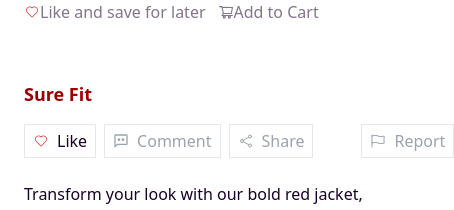
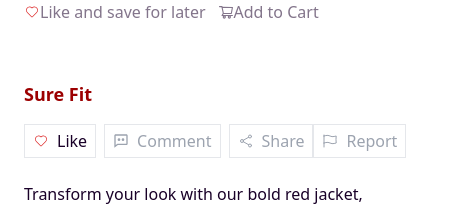
Before and after one commit to juskins/Timbu-Cloud-Shop-HNG11-task2-, a React (Vite) app: page /products/8 in a window 390 px wide. Shown: the part 1060-1270 px from the top of the page, 454 px wide, since content can reach past the window. Built offline with nearby package versions, Linux system fonts and the light colour scheme; no server answers.

Commit message:
Updated mobile responsiveness

```diff
--- a/src/pages/ProductPage.jsx
+++ b/src/pages/ProductPage.jsx
@@ -75,7 +75,7 @@ const ProductPage = () => {
             <div className='flex flex-col gap-6 lg:w-1/2 w-full mt-7'>
                 <div className='flex flex-col gap-4'>
                     <p className='text-lg font-semibold' style={{color:'#9C0001'}}>Sure Fit</p>
-                    <div className='flex justify-between gap-12 items-center'>
+                    <div className='flex justify-between items-center'>
                         <div className='flex gap-2'>
                             <div className='flex items-center gap-2 py-1 px-2 border'>
                                 <span><CiHeart className='text-red-600'/></span>
```
